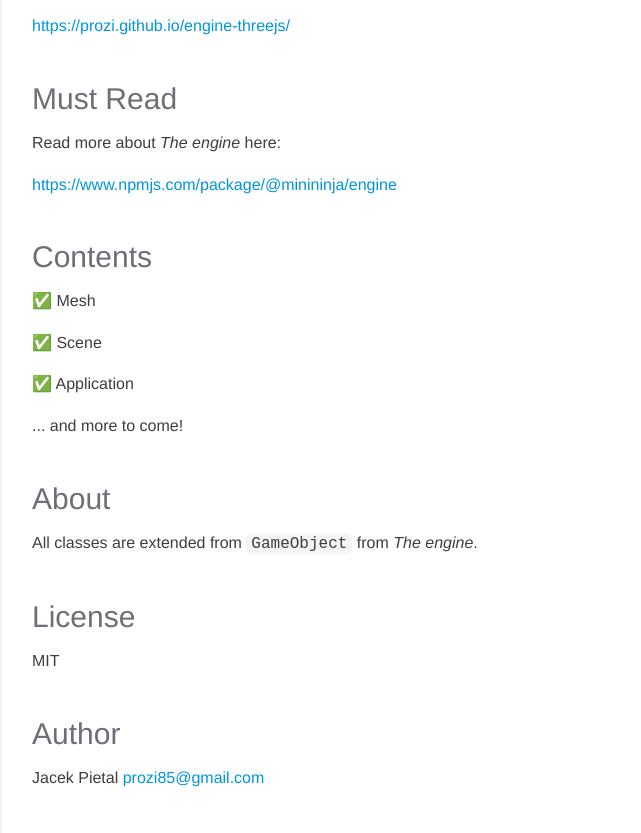
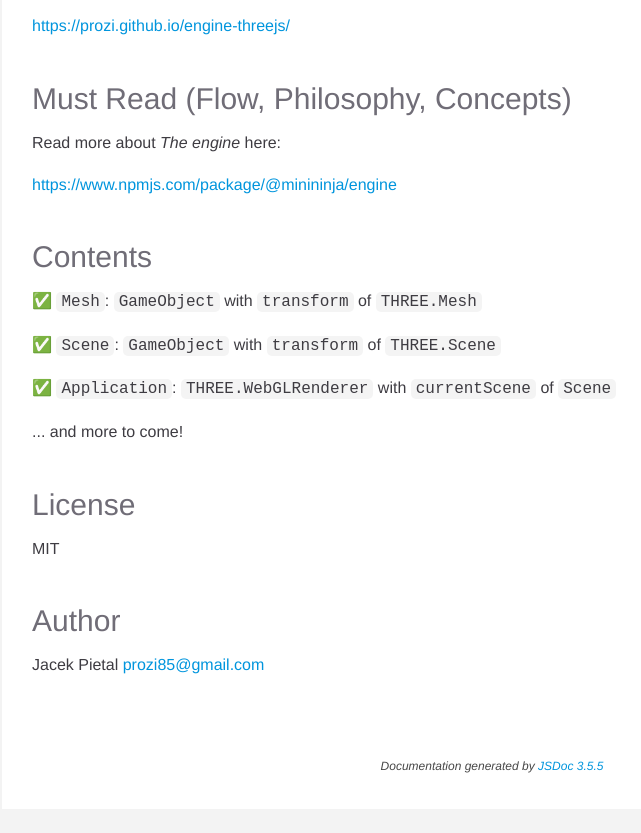
Before and after one commit to Prozi/engine-threejs, a website: page docs/index.html in a window 1280 px wide. Shown: the part 1748-2581 px from the top of the page, without its empty margins (298-939 px from the left). After the commit the page ends 2557 px from the top, so only its background shows below. Drawn offline with nearby package versions, Linux system fonts and the light colour scheme; a web font is replaced by a local one.

Commit message:
update docs

```diff
--- a/docs/index.html
+++ b/docs/index.html
@@ -152,15 +152,14 @@ export default class App extends Application {
 <p>All sprites are updated each frame if they're active (in benchmark they are)
 And it works fast and smooth</p>
 <h2>Documentation</h2><p><a href="https://prozi.github.io/engine-threejs/">https://prozi.github.io/engine-threejs/</a></p>
-<h2>Must Read</h2><p>Read more about <em>The engine</em> here:</p>
+<h2>Must Read (Flow, Philosophy, Concepts)</h2><p>Read more about <em>The engine</em> here:</p>
 <p><a href="https://www.npmjs.com/package/@minininja/engine">https://www.npmjs.com/package/@minininja/engine</a></p>
-<h2>Contents</h2><p>✅ Mesh</p>
-<p>✅ Scene</p>
-<p>✅ Application</p>
+<h2>Contents</h2><p>✅ <code>Mesh</code>: <code>GameObject</code> with <code>transform</code> of <code>THREE.Mesh</code></p>
+<p>✅ <code>Scene</code>: <code>GameObject</code> with <code>transform</code> of <code>THREE.Scene</code></p>
+<p>✅ <code>Application</code>: <code>THREE.WebGLRenderer</code> with <code>currentScene</code> of <code>Scene</code></p>
 <p>... and more to come!</p>
-<h2>About</h2><p>All classes are extended from <code>GameObject</code> from <em>The engine</em>.</p>
 <h2>License</h2><p>MIT</p>
-<h2>Author</h2><p>Jacek Pietal <a href="mailto:&#112;&#114;&#111;&#122;&#x69;&#56;&#x35;&#x40;&#x67;&#x6d;&#97;&#105;&#108;&#46;&#99;&#111;&#109;">&#112;&#114;&#111;&#122;&#x69;&#56;&#x35;&#x40;&#x67;&#x6d;&#97;&#105;&#108;&#46;&#99;&#111;&#109;</a></p>
+<h2>Author</h2><p>Jacek Pietal <a href="mailto:&#112;&#x72;&#x6f;&#122;&#x69;&#x38;&#x35;&#x40;&#103;&#109;&#97;&#105;&#108;&#46;&#99;&#111;&#109;">&#112;&#x72;&#x6f;&#122;&#x69;&#x38;&#x35;&#x40;&#103;&#109;&#97;&#105;&#108;&#46;&#99;&#111;&#109;</a></p>
     </article>
   </section>
 
--- a/package.json
+++ b/package.json
@@ -1,7 +1,7 @@
 {
   "name": "@minininja/threejs",
-  "version": "1.0.2",
-  "description": "mini.ninja Game Engine + three.js variant - universal for bootstrapping games in 2d.",
+  "version": "1.0.3",
+  "description": "mini.ninja Game Engine + three.js variant - universal for bootstrapping games in 3d.",
   "main": "src/index.js",
   "scripts": {
     "lint": "eslint --ext js src/ test/ --fix",
```
Also changed, not shown: README.md.
